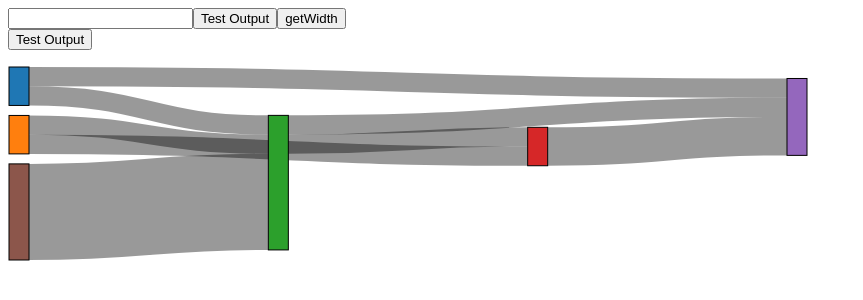
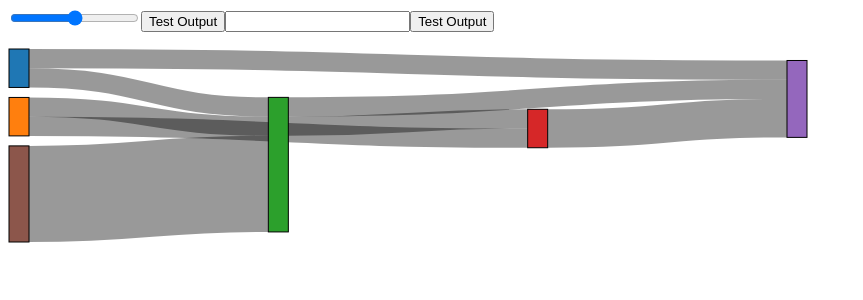
Before and after one commit to Club-Swendwich/LoginWarrior, a React (Create React App) app: page / in a window 1280 px wide. Shown: the top 300 px of the page, without its empty margins (0-863 px from the left). Built offline with nearby package versions, Linux system fonts and the light colour scheme.

Commit message:
proviamo il form

```diff
--- a/src/App.tsx
+++ b/src/App.tsx
@@ -1,3 +1,4 @@
+import {InstanceSankeyRenderingSettingsSelectorVm} from "./SankeyDiagram/viewModel/settingsSelectorView"
 import { OutputList } from "./SankeyDiagram/viewModel/output"
 import  SankeyViewSettings  from "./SankeyDiagram/viewModel/settingsSelectorView"
 
@@ -101,7 +102,7 @@ function App() {
       </style>
       {/* eslint-disable */}
       <main className="text-gray-400 bg-gray-900 body-font">
-     <SankeyViewSettings output={OutputList}/* settings={SankeyRenderingSettingsSelector}*//>
+     <SankeyViewSettings output={OutputList} settingsVM={InstanceSankeyRenderingSettingsSelectorVm}/>
       <div ref={ref} className="renderArea"/>
       </main>
     </>
--- a/src/SankeyDiagram/viewModel/settingsSelectorView.tsx
+++ b/src/SankeyDiagram/viewModel/settingsSelectorView.tsx
@@ -5,10 +5,11 @@ import React , { useState } from 'react'
 import SankeyRenderingSettingsSelector from "../sankRenderingSettingsSelector"
 import SankeySettings from "../sankRendererSettings"
 import { OutputListImpl } from "./output"
+import { Domain } from 'domain'
 
 interface SettingsProp { //Mi serve per mettere apposto
-    output: OutputListImpl
-    settings: SankeyRenderingSettingsSelectorVM
+    output: OutputListImpl;
+    settingsVM: SankeyRenderingSettingsSelectorVM;
 }
 
 export class SankeyRenderingSettingsSelectorVM {
@@ -84,9 +85,15 @@ export class SankeyRenderingSettingsSelectorVM {
 
 
 //Component è un observer del componente output
-export const SankeyViewSettings: React.FC<SettingsProp> = observer(({output,settings}) => {
+export const SankeyViewSettings: React.FC<SettingsProp> = observer(({output,settingsVM}) => {
 
-    const [value, setValue] = useState<string>(''); //STATE VARIABLE, torna un array di 2 elementi, uno lo stato e l'altra è la FUNZIONE
+
+  const height = useState(settingsVM.getHeight);
+  const width = useState(settingsVM.getWidth);
+  const nodewidth = useState(settingsVM.getWidth);
+  const opacity = useState(settingsVM.getWidth);
+
+  const [value, setValue] = useState<string>(''); //STATE VARIABLE, torna un array di 2 elementi, uno lo stato e l'altra è la FUNZIONE
      /*const [x, newX] = useState<string>('');         //per settarne il valore
 
 
@@ -110,6 +117,19 @@ export const SankeyViewSettings: React.FC<SettingsProp> = observer(({output,sett
 
     //cambia sotto, crea un console log che da observer prende per poi fare output
     return <div>
+    <input type="range" value={value} min="1" max="100" onChange={
+        (event) => {
+            settingsVM.updateSettings = {
+              height: parseFloat(value),
+              width: settingsVM.getWidth,
+              nodewidth: settingsVM.getNodeWidth,
+              opacity: settingsVM.getOpacity
+            }
+        }
+    }/>
+    <button onClick={()=>{
+        output.addOutput(value/*, value*/);
+    }}>Test Output</button>
 
 
     <input value={value} onChange={
@@ -117,16 +137,6 @@ export const SankeyViewSettings: React.FC<SettingsProp> = observer(({output,sett
             setValue(event.target.value);
         }
     } type= "text"/>
-
-    <button onClick={()=>{
-        output.addOutput(value/*, value*/);
-    }}>Test Output</button>
-
-    <button onClick={()=>{
-      output.addOutput("" + settings.getHeight)
-      console.log(settings.getHeight)
-    }}>getWidth</button>
-    <br/>
 
     <button onClick={()=>{
         output.addOutput(value/*, value*/);
@@ -143,3 +153,4 @@ export const SankeyViewSettings: React.FC<SettingsProp> = observer(({output,sett
 
 
 export default SankeyViewSettings;
+export const InstanceSankeyRenderingSettingsSelectorVm = new SankeyRenderingSettingsSelectorVM();
```
